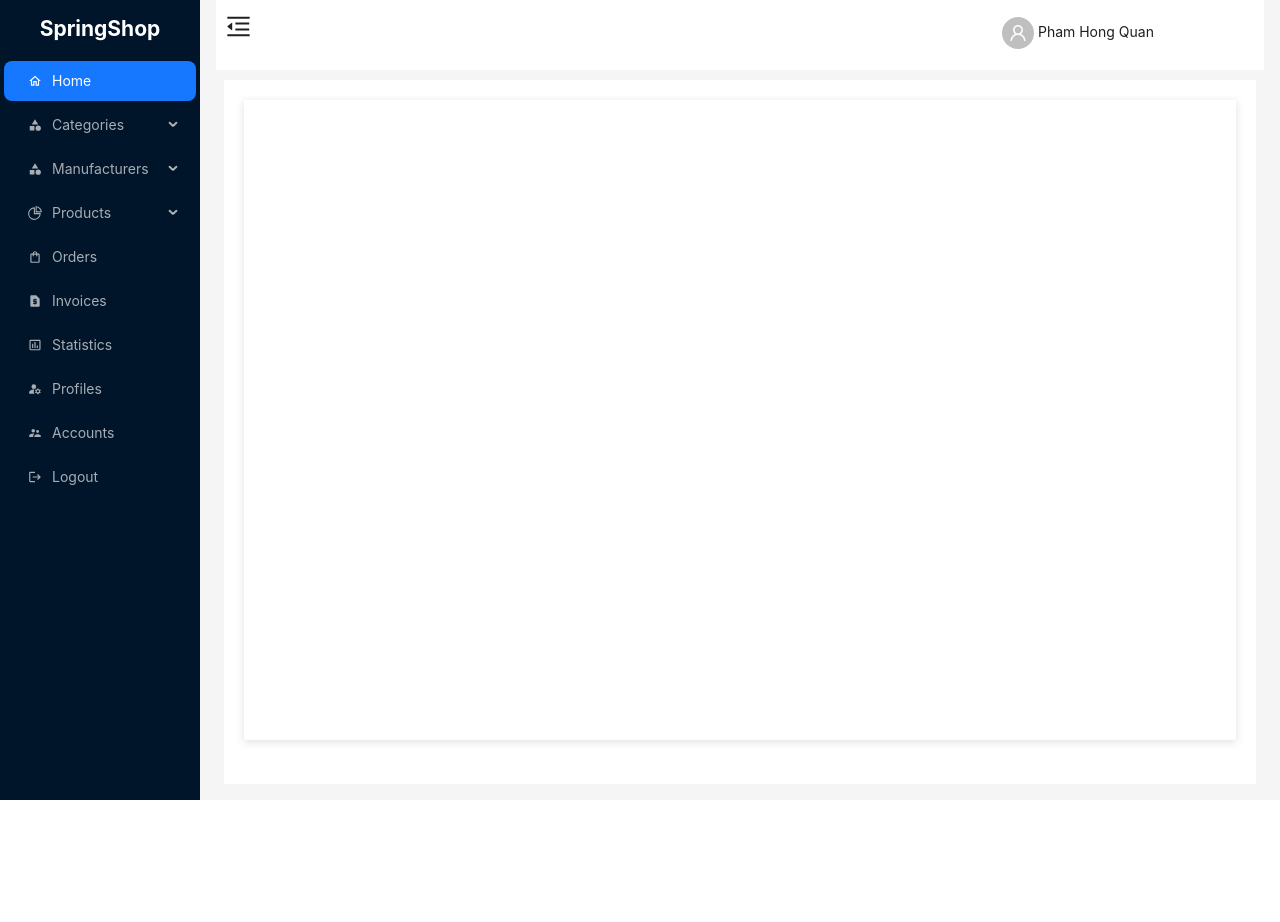
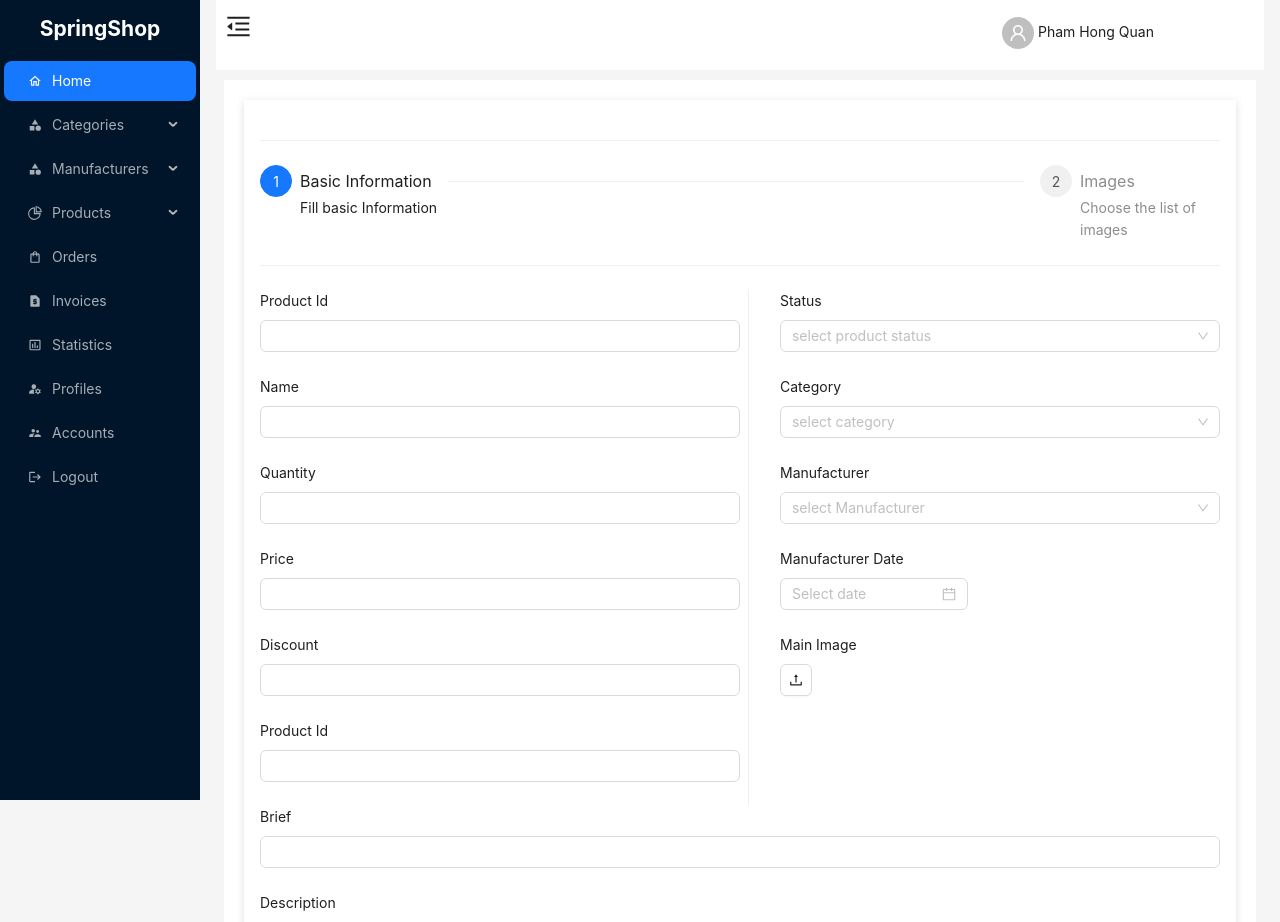
Before and after one commit to quanpham227/springshop-fe-admin, a React (Create React App) app: page /products/add in a window 1280 px wide. Shown: the top 922 px of the page. Before the commit the page ends 800 px from the top, so only its background shows below. Built offline with nearby package versions, Linux system fonts and the light colour scheme.

Commit message:
add initialize adaOrEditProduct UI

```diff
--- /dev/null
+++ b/src/components/products/AddOrUpdateProduct.jsx
@@ -0,0 +1,61 @@
+import { Col, Divider, Row, Steps } from 'antd';
+import React, { Component } from 'react';
+import withRouter from '../../helpers/withRouter';
+import ContentHeader from '../common/ContentHeader';
+import ProductForm from './ProductForm';
+import UploadImage from './UploadImage';
+
+const { Step } = Steps;
+
+class AddOrUpdateProduct extends Component {
+    constructor(props) {
+        super(props);
+
+        this.state = {
+            step: 0,
+        };
+    }
+
+    goNext = (values) => {
+        this.setState({ ...this.state, product: values, step: 1 });
+    };
+
+    render() {
+        const { navigate } = this.props.router;
+        const { step } = this.state;
+        let { title } = 'Add products';
+
+        return (
+            <>
+                <ContentHeader navigate={navigate} title={title} className="site-page-header"></ContentHeader>
+
+                <Row>
+                    <Col md={24}>
+                        <Steps current={step}>
+                            <Step title="Basic Information" description="Fill basic Information"></Step>
+                            <Step title="Images" description="Choose the list of images"></Step>
+                        </Steps>
+                    </Col>
+                </Row>
+                <Row>
+                    <Col md={24}>
+                        {step === 0 && (
+                            <>
+                                <Divider></Divider>
+                                <ProductForm product={{}} goNext={this.goNext}></ProductForm>
+                            </>
+                        )}
+                        {step === 1 && (
+                            <>
+                                <Divider></Divider>
+                                <UploadImage></UploadImage>
+                            </>
+                        )}
+                    </Col>
+                </Row>
+            </>
+        );
+    }
+}
+
+export default withRouter(AddOrUpdateProduct);
--- /dev/null
+++ b/src/components/products/ProductForm.jsx
@@ -0,0 +1,111 @@
+import { UploadOutlined } from '@ant-design/icons';
+import { Button, Col, DatePicker, Divider, Form, Input, Row, Select, Upload } from 'antd';
+import React, { Component } from 'react';
+
+class ProductForm extends Component {
+    form = React.createRef();
+
+    goNext = () => {
+        this.props.goNext({});
+    };
+    render() {
+        const { product } = this.props;
+        return (
+            <>
+                <Form layout="vertical" className="form" size="middle" ref={this.form}>
+                    <Row>
+                        <Col md={12}>
+                            <Form.Item label="Product Id" name="id" initialValue={product.id}>
+                                <Input readOnly></Input>
+                            </Form.Item>
+                            <Form.Item label="Name" name="name" initialValue={product.name}>
+                                <Input></Input>
+                            </Form.Item>
+                            <Form.Item label="Quantity" name="quantity" initialValue={product.quantity}>
+                                <Input></Input>
+                            </Form.Item>
+                            <Form.Item label="Price" name="price" initialValue={product.price}>
+                                <Input></Input>
+                            </Form.Item>
+                            <Form.Item label="Discount" name="discount" initialValue={product.discount}>
+                                <Input></Input>
+                            </Form.Item>
+                            <Form.Item label="Product Id" name="id" initialValue={product.id}>
+                                <Input></Input>
+                            </Form.Item>
+                        </Col>
+                        <Col md={1}>
+                            <Divider type="vertical" style={{ height: '100%' }}></Divider>
+                        </Col>
+                        <Col md={11}>
+                            <Form.Item label="Status" name="status" initialValue={product.status}>
+                                <Select placeholder="select product status">
+                                    <Select.Option value="Instock">In Stock</Select.Option>
+                                    <Select.Option value="OutOfStock">Out Of Stock</Select.Option>
+                                    <Select.Option value="Discountinued">Discountinued</Select.Option>
+                                    <Select.Option value="OnBackOrder">On BackOrder</Select.Option>
+                                </Select>
+                            </Form.Item>
+                            <Form.Item label="Category" name="categoryId" initialValue={product.categoryId}>
+                                <Select placeholder="select category">
+                                    <Select.Option value="Instock">Computer</Select.Option>
+                                    <Select.Option value="OutOfStock">Macbook</Select.Option>
+                                    <Select.Option value="Discountinued">PC</Select.Option>
+                                    <Select.Option value="OnBackOrder">Dell</Select.Option>
+                                </Select>
+                            </Form.Item>
+                            <Form.Item label="Manufacturer" name="manufacturerId" initialValue={product.manufacturerId}>
+                                <Select placeholder="select Manufacturer">
+                                    <Select.Option value="Instock">FPT</Select.Option>
+                                    <Select.Option value="OutOfStock">DELL</Select.Option>
+                                    <Select.Option value="Discountinued">INTELL</Select.Option>
+                                    <Select.Option value="OnBackOrder">APPLE</Select.Option>
+                                </Select>
+                            </Form.Item>
+                            <Form.Item
+                                label="Manufacturer Date"
+                                name="manufacturerDate"
+                                initialValue={product.manufacturerDate}
+                            >
+                                <DatePicker></DatePicker>
+                            </Form.Item>
+                            <Form.Item
+                                label="Main Image"
+                                name="image"
+                                initialValue={product.image ? [{ ...product.image }] : []}
+                            >
+                                <Upload listType="picture" accept=".jpg,.png,.gif" maxCount={1}>
+                                    <Button icon={<UploadOutlined />}></Button>
+                                </Upload>
+                            </Form.Item>
+                        </Col>
+                    </Row>
+                    <Row>
+                        <Col md={24}>
+                            <Form.Item label="Brief" name="brief" initialValue={product.brief}>
+                                <Input></Input>
+                            </Form.Item>
+                        </Col>
+                    </Row>
+                    <Row>
+                        <Col md={24}>
+                            <Form.Item label="Description" name="description" initialValue={product.description}>
+                                <Input></Input>
+                            </Form.Item>
+                        </Col>
+                    </Row>
+                    <Row>
+                        <Divider></Divider>
+                        <Col md={24}>
+                            <Button type="primary" onClick={this.goNext} style={{ float: 'right' }}>
+                                Next
+                            </Button>
+                        </Col>
+                    </Row>
+                </Form>
+            </>
+        );
+    }
+}
+
+export default ProductForm;
--- a/src/pages/DashboardPage.css
+++ b/src/pages/DashboardPage.css
@@ -19,5 +19,5 @@
 .content-panel {
     box-shadow: rgba(99, 99, 99, 0.2) 0px 2px 8px 0px;
     padding: 16px;
-    height: 80vh;
+    min-height: 80vh;
 }
--- a/src/pages/DashboardPage.jsx
+++ b/src/pages/DashboardPage.jsx
@@ -6,7 +6,6 @@ import {
     MdCategory,
     MdFormatListBulleted,
     MdAddCircleOutline,
-    MdOutlineInventory2,
     MdOutlineShoppingBag,
     MdRequestPage,
     MdInsertChartOutlined,
@@ -20,6 +19,7 @@ import AddOrEditCategory from '../components/categories/AddOrEditCategory';
 import ListCategory from '../components/categories/ListCategory';
 import Home from '../components/home/Home';
 import ListManufacturers from '../components/manufacturers/ListManufacturers';
+import AddOrUpdateProduct from '../components/products/AddOrUpdateProduct';
 import UploadImage from '../components/products/UploadImage';
 import { setError, setMessage } from '../redux/actions/commonAction';
 
@@ -240,6 +240,7 @@ function DashboardPage() {
                             <Route path="/categories/list" element={<ListCategory />}></Route>
                             <Route path="/manufacturers/list" element={<ListManufacturers />}></Route>
                             <Route path="/products/upload" element={<UploadImage />}></Route>
+                            <Route path="/products/add" element={<AddOrUpdateProduct />}></Route>
                         </Routes>
                         <Outlet></Outlet>
                     </div>
```
Also changed, not shown: src/components/products/AddProduct.jsx (deleted).
